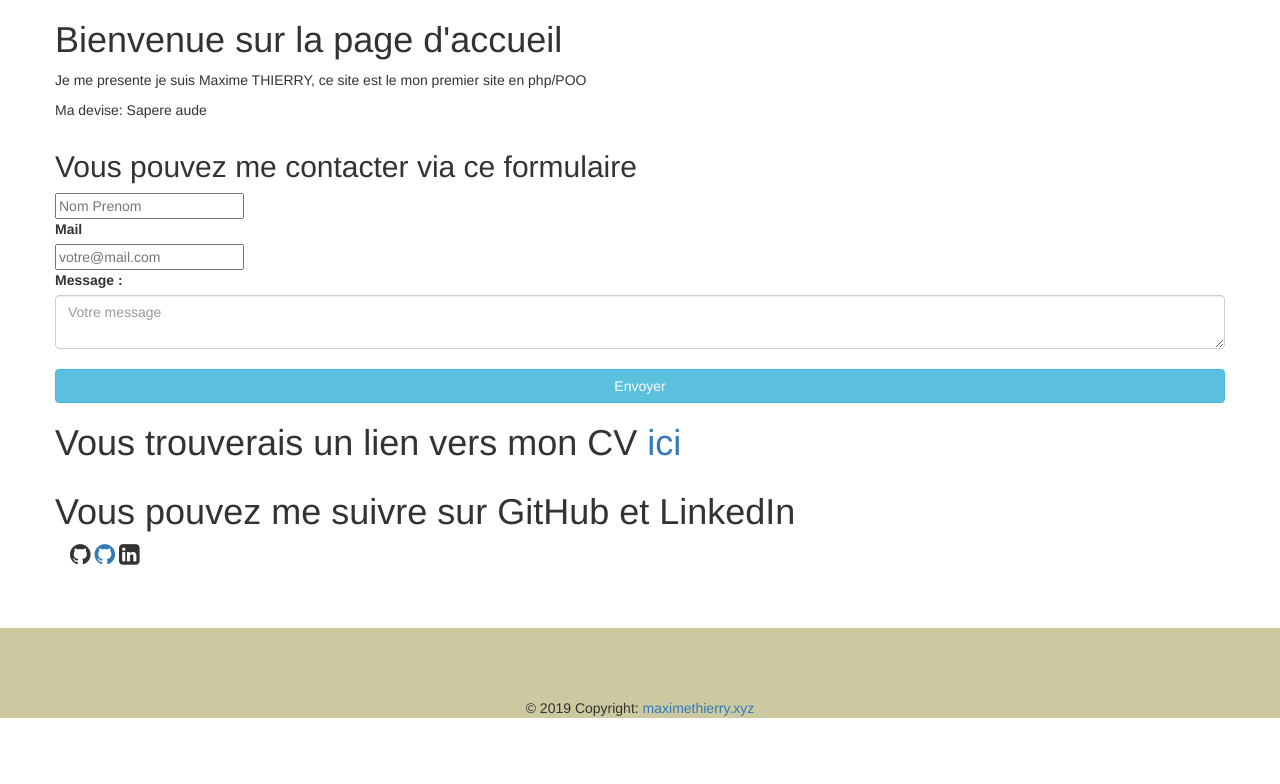
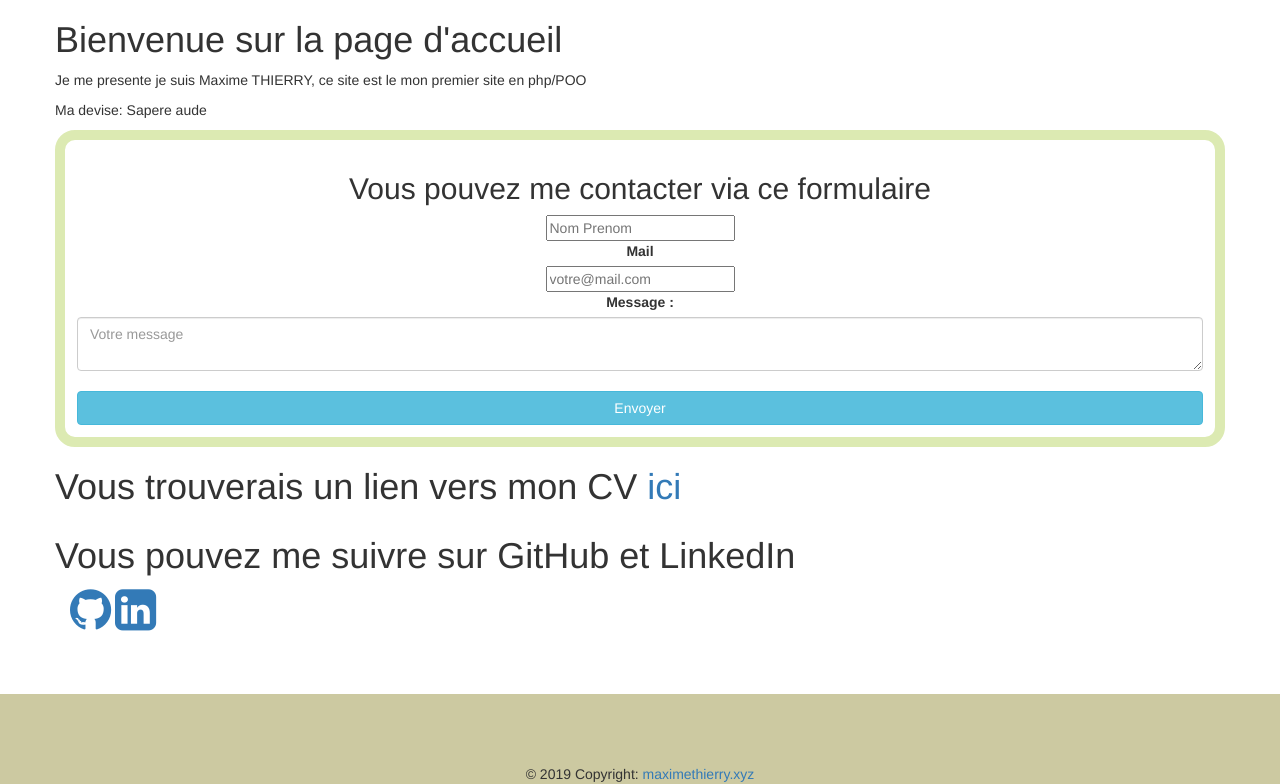
Before and after one commit to erreur4045/blogphp, a PHP site: template view/AccueilView.php in a window 1280 px wide. Shown: the part 72-856 px from the top of the page. Before the commit the page ends 790 px from the top, so only its background shows below. Run offline with PHP 8.4, Linux system fonts and the light colour scheme; the template is opened without the code that fills it, so the values that code supplies are empty; the visitor is signed in with stand-in values (Sample User, id 1); some libraries are stand-ins or nearby versions.

Commit message:
ajout style sur form_accueil

```diff
--- a/index.php
+++ b/index.php
@@ -10,6 +10,7 @@ require_once ('controleurs/controller.php');
 require_once ('controleurs/ControleursUsers.php');
 require_once ('controleurs/ControleursPost.php');
 require_once ('models/DatabaseConnection.php');
+require_once ('models/PostManager.php');
 
 $maintenance = 0;
 if ($maintenance == 0) {
--- a/style/style.css
+++ b/style/style.css
@@ -46,7 +46,7 @@
     color: var(--color-one);
 }
 
-.form_con, .form_contact, .error_co, .deconnection {
+.form_con, .form_contact, .error_co, .deconnection, .form_acceuil{
     text-align: center;
     border: 10px solid var(--color-four);
     border-radius: 20px;
--- a/view/AccueilView.php
+++ b/view/AccueilView.php
@@ -41,9 +41,8 @@
             <div class="accueil">
                 <h1>Vous pouvez me suivre sur GitHub et LinkedIn</a></h1>
                 <div class="container">
-                <i class="fa fa-github" style="font-size:24px"><a href="google.com"></a></i>
-                    <a href="#" ><i style="font-size:24px" class=" fa fa-github"></i></a>
-                <i class="fa fa-linkedin-square" style="font-size:24px"></i>
+                    <a href="https://github.com/erreur4045" target="_blank"><i style="font-size:48px" class=" fa fa-github"></i></a>
+                    <a href="https://www.linkedin.com/in/maxime-thierry-93870a97/" target="_blank"><i style="font-size:48px" class=" fa fa-linkedin-square"></i></a>
                 </div>
                 </div>
         </div>
```
